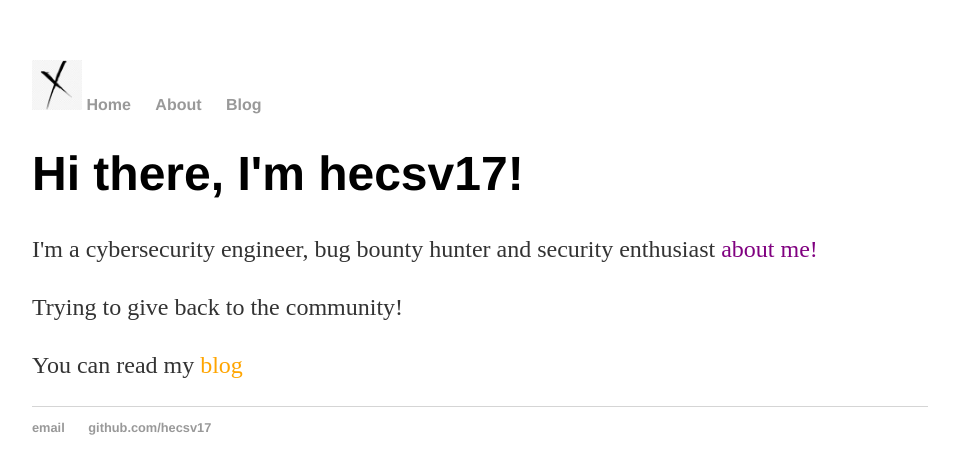
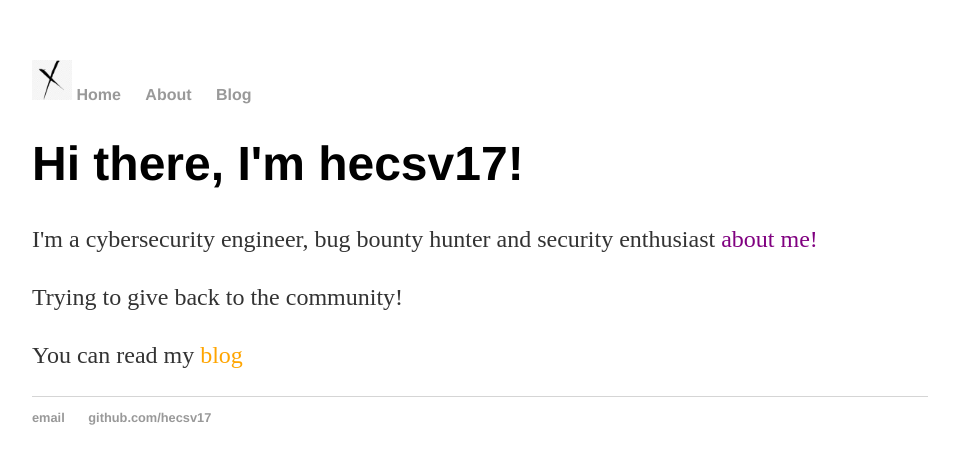
Before and after one commit to hecsv17/hecsv17.github.io, a Jekyll site: the page built from index.html, in a window 1280 px wide. Shown: the top 474 px of the page, without its empty margins (160-1119 px from the left). Built offline with Jekyll 4.4.1, drawn with Linux system fonts in a browser that asks for light colours.

Commit message:
Update default.html

```diff
--- a/_layouts/default.html
+++ b/_layouts/default.html
@@ -9,7 +9,7 @@
 		<body>
 			<nav>
 	    		<ul>
-				<img src="/src/xlateral.png" width="50" height="50">
+				<img src="/src/xlateral.png" width="40" height="40">
 	        		<li><a href="/">Home</a></li>
 		        	<li><a href="/about">About</a></li>
 	        		<!--<li><a href="/cv">CV</a></li>-->
```
